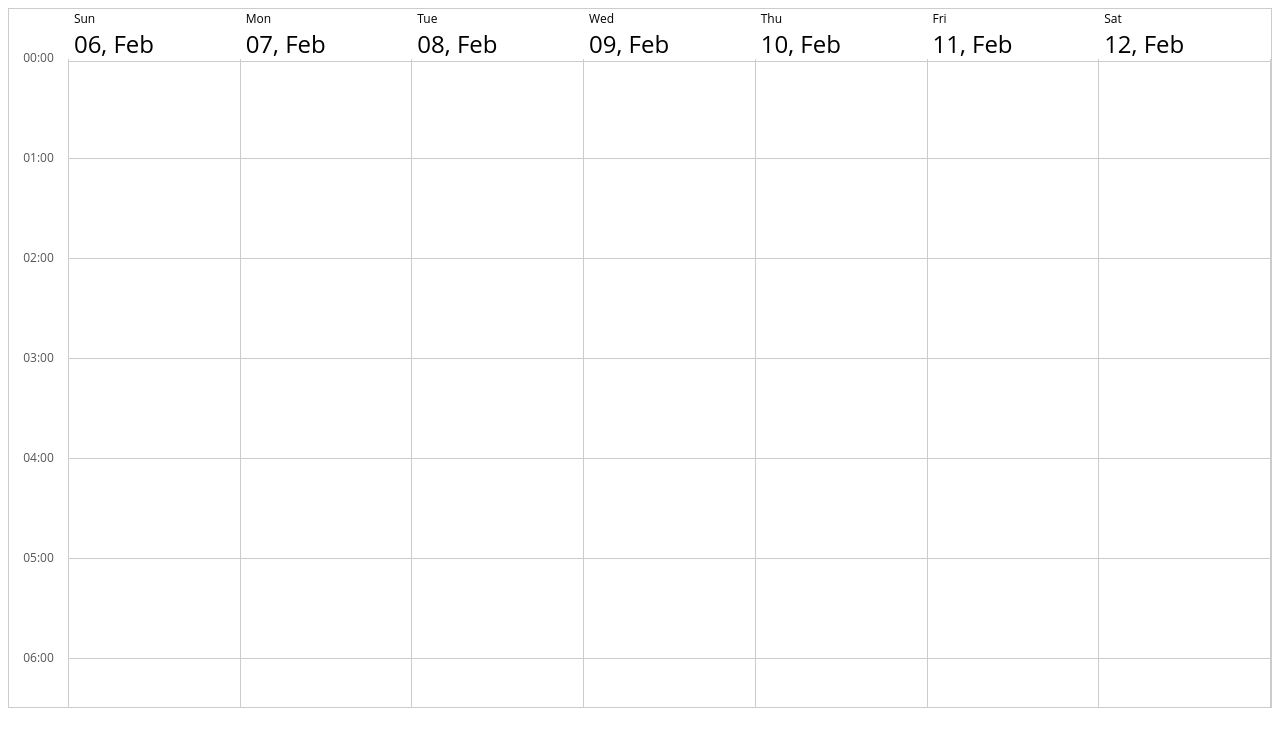
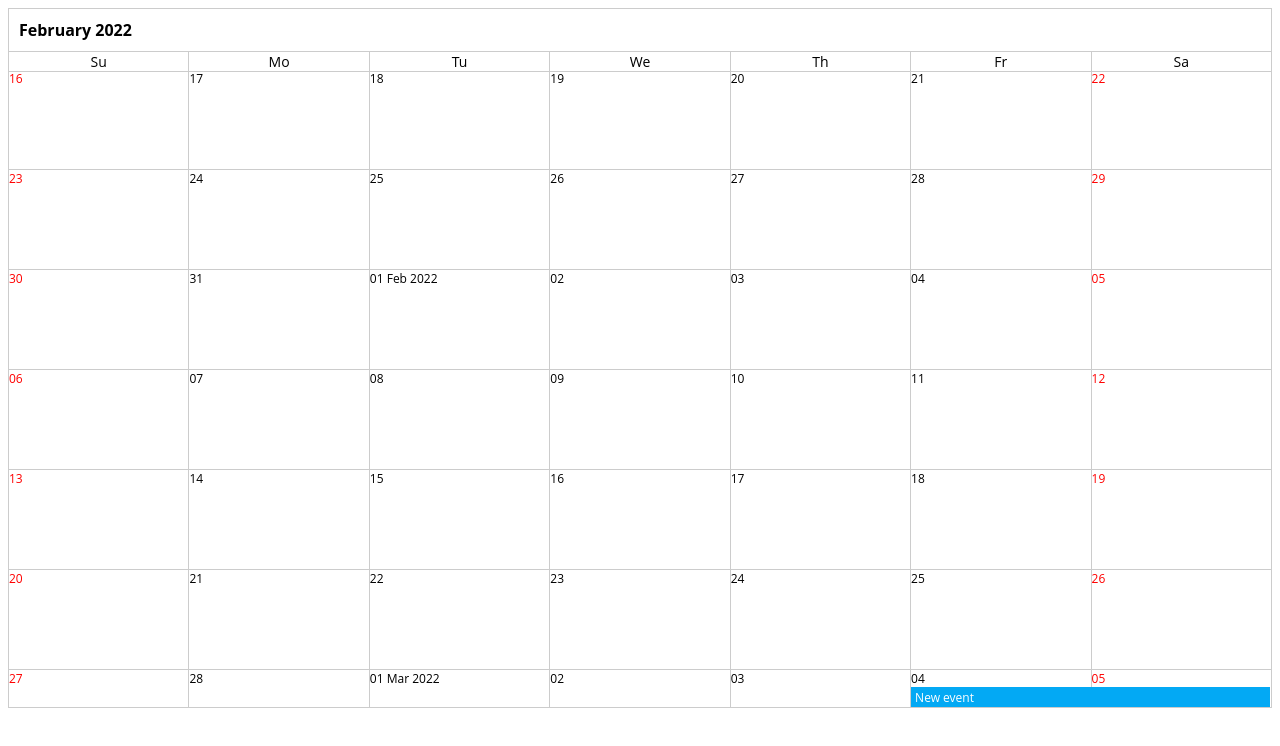
Before and after one commit to eden-lane/week-calendar, a React (Create React App) app: page / in a window 1280 px wide. Shown: the top 746 px of the page. Built offline with nearby package versions, Linux system fonts and the light colour scheme.

Commit message:
fixed scroll bottom

```diff
--- a/src/App.tsx
+++ b/src/App.tsx
@@ -102,7 +102,7 @@ export default function App() {
     <Root>
       <GlobalStyle />
       <WeekCalendar<Task>
-        view={CalendarView.Week}
+        view={CalendarView.Month}
         events={events}
         range={{ start: startOfWeek(new Date()), end: startOfWeek(new Date()) }}
       />
--- a/src/WeekCalendar/views/MonthView.tsx
+++ b/src/WeekCalendar/views/MonthView.tsx
@@ -36,7 +36,7 @@ type EventData<TData = unknown> = {
 
 const DAY_HEIGHT = 100;
 const REMOVE_ITEMS_COUNT = 10;
-const OFFSCREEN_ITEMS = 10;
+const OFFSCREEN_ITEMS = 14;
 
 let newItems = 0;
 let direction = 0;
@@ -107,7 +107,7 @@ export const MonthView = (props: Props) => {
     return result;
   }, [events]);
 
-  useEffect(() => {
+  useLayoutEffect(() => {
     setHeight(rootRef.current?.offsetHeight ?? 0);
   }, []);
 
```
